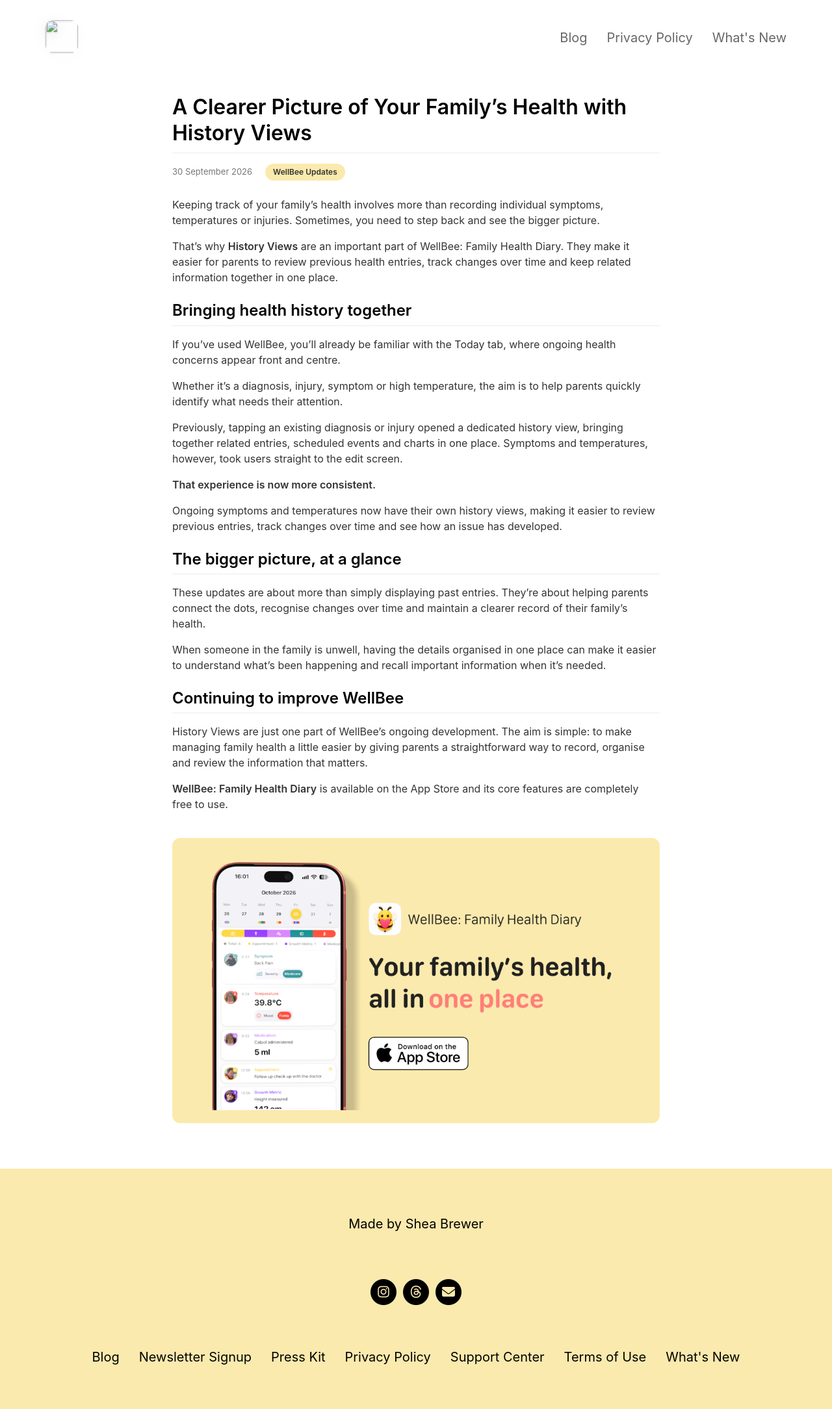
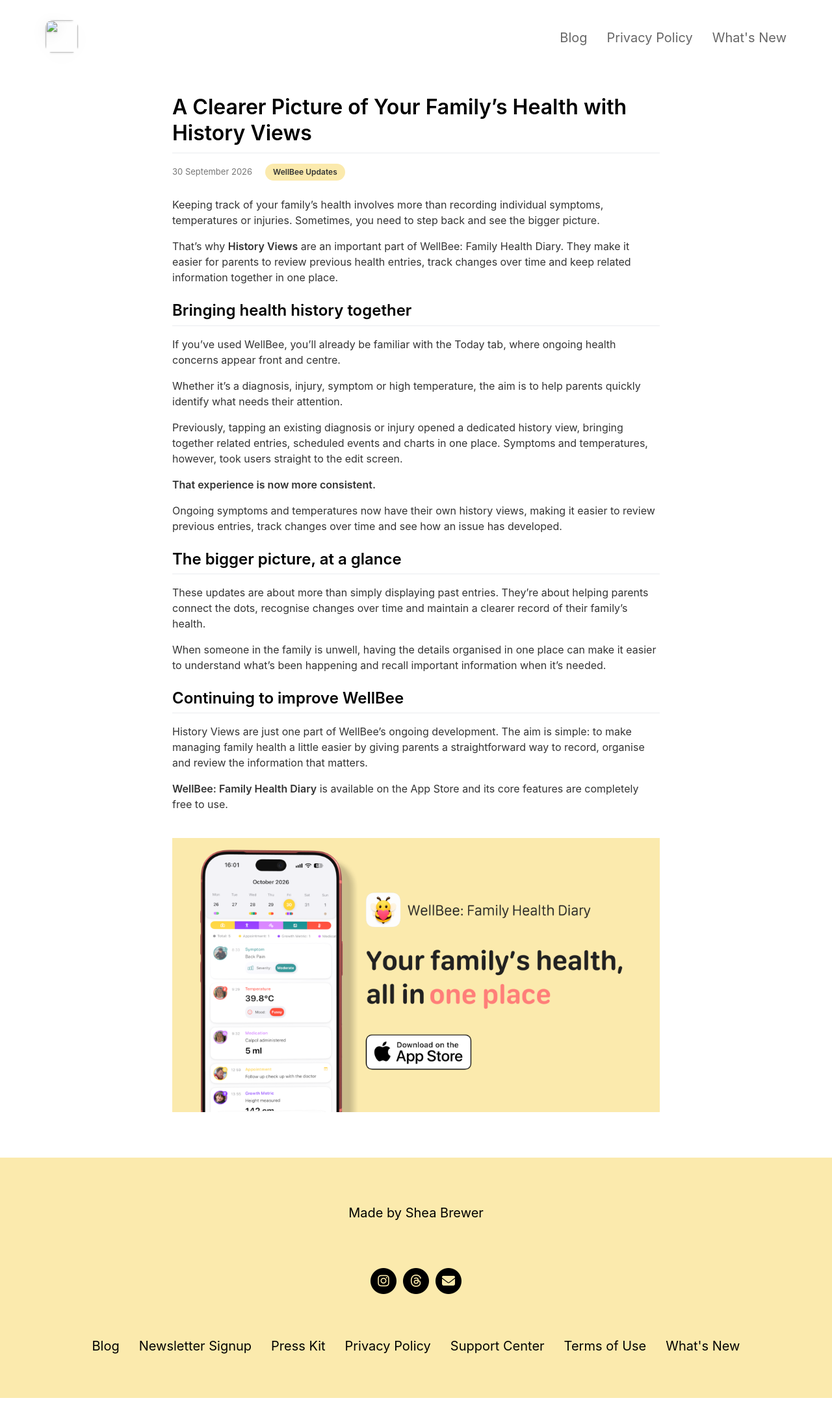
Before and after one commit to sheabrewer1986/WellBeeWebsite, a Jekyll site: the page built from _posts/2026-09-30-history-in-wellbee.md, in a window 1280 px wide. Shown: the whole page at 65% size. Built offline with Jekyll 4.4.1, drawn with Linux system fonts in a browser that asks for light colours; nearby versions of some CDN libraries.

Commit message:
[Tweak] Changing the banner slightly

```diff
--- a/_sass/layout.scss
+++ b/_sass/layout.scss
@@ -929,10 +929,7 @@
 
 // Blog Download Banner
 .blogDownloadBanner {
-    background-color: #fbeaad;
-    padding: 20px;
     margin-top: 40px;
-    border-radius: 12px;
     text-align: center;
 }
 
```
